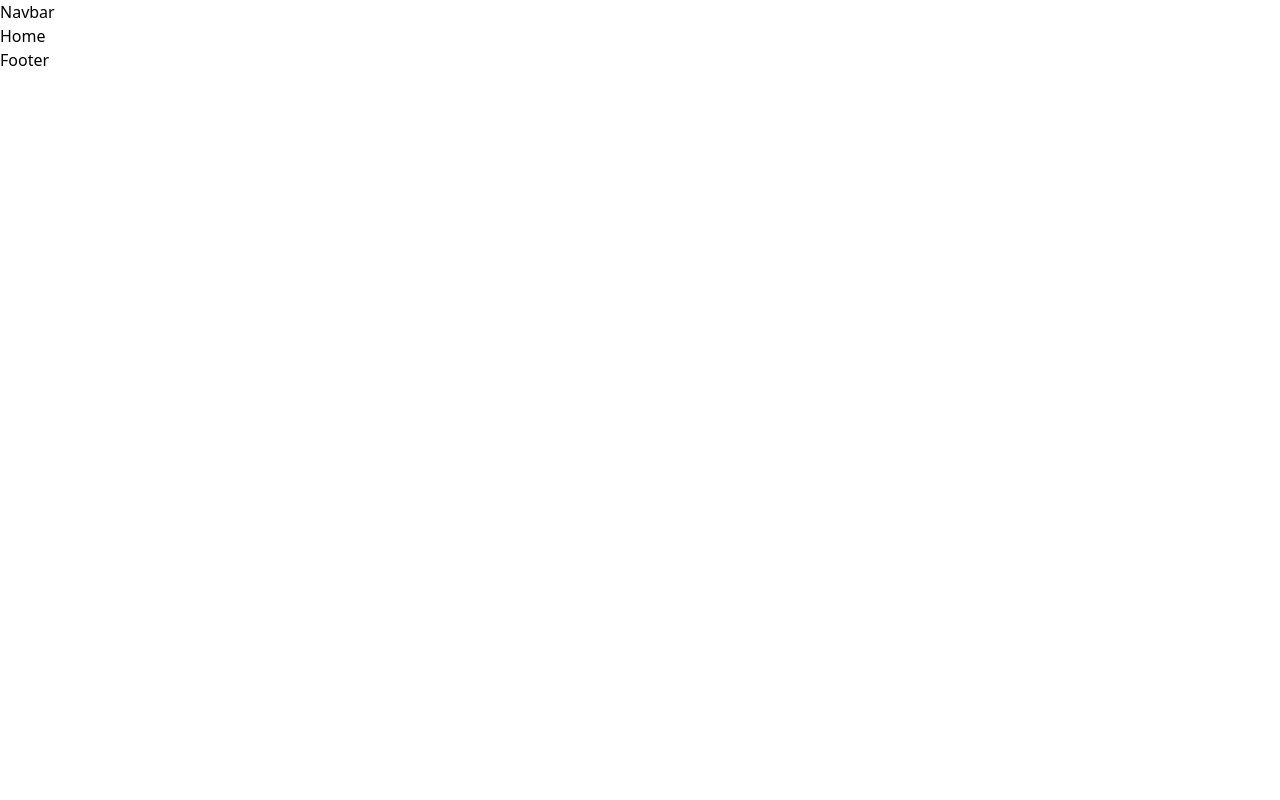
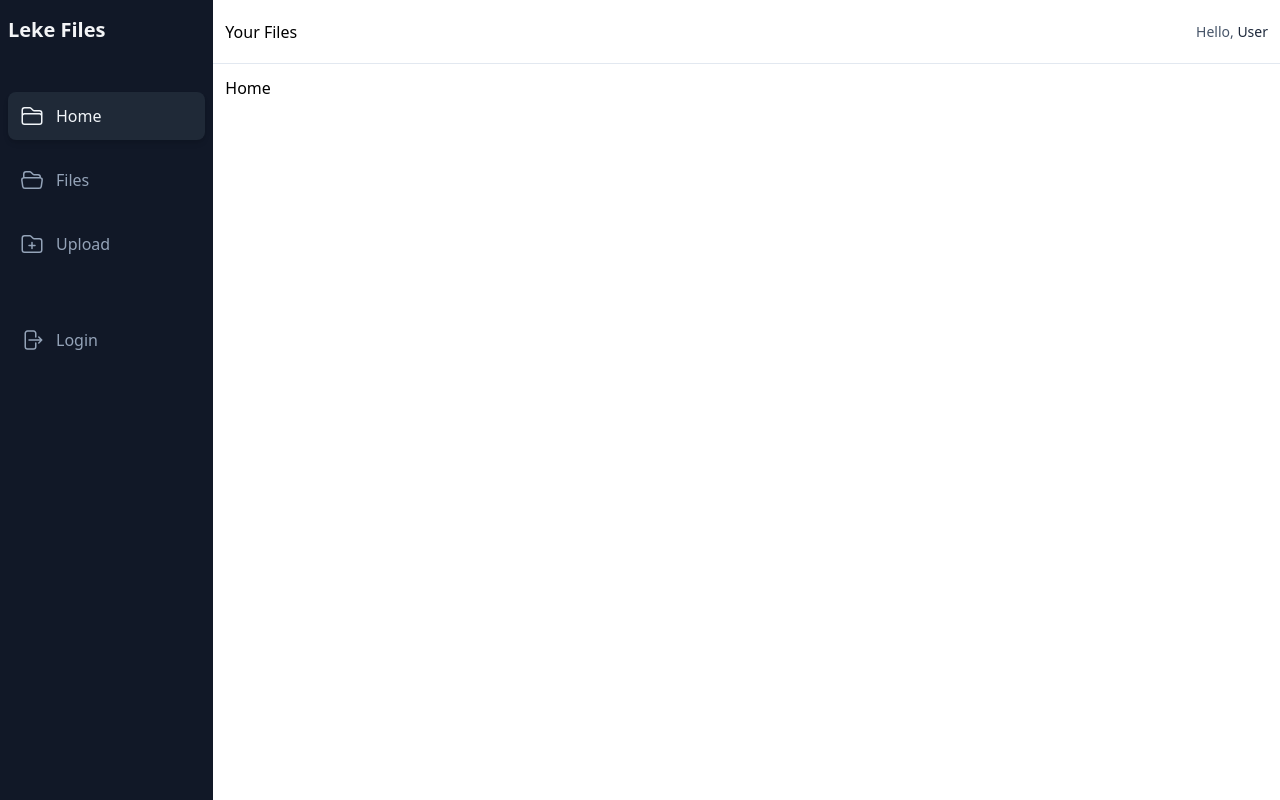
Before and after one commit to tolu-c/redesigned-octo-chainsaw, a React (Create React App) app in the folder files/: page / in a window 1280 px wide. Built offline with nearby package versions, Linux system fonts and the light colour scheme.

Commit message:
feat: layout

```diff
--- a/files/package.json
+++ b/files/package.json
@@ -3,6 +3,7 @@
   "version": "0.1.0",
   "private": true,
   "dependencies": {
+    "@heroicons/react": "^2.0.18",
     "@testing-library/jest-dom": "^5.14.1",
     "@testing-library/react": "^13.0.0",
     "@testing-library/user-event": "^13.2.1",
--- a/files/public/index.html
+++ b/files/public/index.html
@@ -26,9 +26,10 @@
     -->
     <title>React App</title>
   </head>
-  <body class="font-inter">
+  <body class="font-inter relative">
     <noscript>You need to enable JavaScript to run this app.</noscript>
     <div id="root"></div>
+    <div id="sidebar"></div>
     <!--
       This HTML file is a template.
       If you open it directly in the browser, you will see an empty page.
--- a/files/src/components/UI/Layout/Navbar.tsx
+++ b/files/src/components/UI/Layout/Navbar.tsx
@@ -1,3 +1,67 @@
+import { FC, useState } from "react";
+import { NavLink } from "react-router-dom";
+import { NavItemProps } from "../../../types";
+import {
+  FolderIcon,
+  FolderOpenIcon,
+  FolderPlusIcon,
+  ArrowRightOnRectangleIcon,
+} from "@heroicons/react/24/outline";
+
 export const Navbar = () => {
-  return <div>Navbar</div>;
+  const [isAuthenticated] = useState<boolean>(false);
+
+  return (
+    <div className="hidden md:flex md:col-span-2 lg:col-span-1 bg-gray-900 h-full flex-col py-4 px-2 gap-12">
+      <h2 className="text-gray-100 text-xl font-bold">Leke Files</h2>
+      <ul className="w-full flex flex-col gap-4">
+        <NavItem
+          title="Home"
+          href="/"
+          icon={<FolderIcon className="w-6 h-6" />}
+        />
+        <NavItem
+          title="Files"
+          href="files"
+          icon={<FolderOpenIcon className="w-6 h-6" />}
+        />
+        <NavItem
+          title="Upload"
+          href="upload"
+          icon={<FolderPlusIcon className="w-6 h-6" />}
+        />
+      </ul>
+      <div className="order-last">
+        {isAuthenticated ? (
+          <NavItem
+            title="Logout"
+            href="logout"
+            icon={<ArrowRightOnRectangleIcon className="w-6 h-6" />}
+          />
+        ) : (
+          <NavItem
+            title="Login"
+            href="login"
+            icon={<ArrowRightOnRectangleIcon className="w-6 h-6" />}
+          />
+        )}
+      </div>
+    </div>
+  );
 };
+
+export const NavItem: FC<NavItemProps> = ({ title, href, icon }) => {
+  return (
+    <NavLink
+      to={href}
+      className={({ isActive }) =>
+        `${
+          isActive ? "text-slate-100 bg-gray-800 shadow-md" : "text-slate-400"
+        } w-full p-3 flex gap-3 items-center rounded-lg hover:bg-gray-800 hover:shadow font-medium hover:text-slate-100`
+      }
+    >
+      <span>{icon}</span>
+      <span>{title}</span>
+    </NavLink>
+  );
+};
--- /dev/null
+++ b/files/src/components/UI/Layout/Sidebar.tsx
@@ -0,0 +1,61 @@
+import { FC } from "react";
+import { SideBarProps } from "../../../types";
+import { createPortal } from "react-dom";
+import { XMarkIcon } from "@heroicons/react/24/solid";
+import {
+  FolderIcon,
+  FolderOpenIcon,
+  FolderPlusIcon,
+  ArrowRightOnRectangleIcon,
+} from "@heroicons/react/24/outline";
+import { NavItem } from "./Navbar";
+
+export const Sidebar: FC<SideBarProps> = ({ onClose }) => {
+  const content = (
+    <div className="absolute top-0 left-0 w-full h-full bg-gray-600 flex">
+      <span
+        className="cursor-pointer order-last w-max p-3 text-gray-300 bg-gray-700/70 rounded-full h-max absolute top-3 right-3"
+        onClick={onClose}
+      >
+        <XMarkIcon className="w-6 h-6" />
+      </span>
+      <div className="w-3/4 bg-gray-900 h-full flex flex-col p-4 gap-12">
+        <h2 className="text-gray-100 text-xl font-bold">Leke Files</h2>
+        <ul className="w-full flex flex-col gap-4">
+          <NavItem
+            title="Home"
+            href="/"
+            icon={<FolderIcon className="w-6 h-6" />}
+          />
+          <NavItem
+            title="Files"
+            href="files"
+            icon={<FolderOpenIcon className="w-6 h-6" />}
+          />
+          <NavItem
+            title="Upload"
+            href="upload"
+            icon={<FolderPlusIcon className="w-6 h-6" />}
+          />
+        </ul>
+        <div className="order-last">
+          <NavItem
+            title="Logout"
+            href="logout"
+            icon={<ArrowRightOnRectangleIcon className="w-6 h-6" />}
+          />
+          {/* <NavItem
+              title="Login"
+              href="login"
+              icon={<ArrowRightOnRectangleIcon className="w-6 h-6" />}
+            /> */}
+        </div>
+      </div>
+    </div>
+  );
+
+  return createPortal(
+    content,
+    document.getElementById("sidebar") as HTMLElement
+  );
+};
--- a/files/src/components/UI/Layout/index.tsx
+++ b/files/src/components/UI/Layout/index.tsx
@@ -1,14 +1,40 @@
-import { Fragment, FC } from "react";
+import { FC, useState } from "react";
+import { LayoutProps } from "../../../types";
+import { Bars3Icon } from "@heroicons/react/24/solid";
 import { Navbar } from "./Navbar";
-import { Footer } from "./Footer";
-import { LayoutProps } from "../../../types";
+import { Sidebar } from "./Sidebar";
 
 export const Layout: FC<LayoutProps> = ({ children }) => {
+  const [openSidebar, setSidebar] = useState<boolean>(false);
+
   return (
-    <Fragment>
+    <div className="w-full grid grid-cols-1 md:grid-cols-8 lg:grid-cols-6 h-screen">
       <Navbar />
-      {children}
-      <Footer />
-    </Fragment>
+      <div className="col-auto md:col-span-6 lg:col-span-5 flex flex-col">
+        <div className="w-full h-16 border-b border-slate-200 flex justify-between items-center p-3">
+          <span
+            className="md:hidden text-slate-800 cursor-pointer"
+            onClick={() => {
+              setSidebar(true);
+            }}
+          >
+            <Bars3Icon className="w-6 h-6" />
+          </span>
+          <h2>Your Files</h2>
+          <p className="text-sm font-medium text-slate-600">
+            Hello, <span className="text-slate-800 capitalize">user</span>
+          </p>
+        </div>
+        <div className="w-full p-3">{children}</div>
+
+        {openSidebar && (
+          <Sidebar
+            onClose={() => {
+              setSidebar(false);
+            }}
+          />
+        )}
+      </div>
+    </div>
   );
 };
```
Also changed, not shown: files/src/types/index.ts (+10 -0 lines), 1 other file (tests, documents, lock files or other folders).
